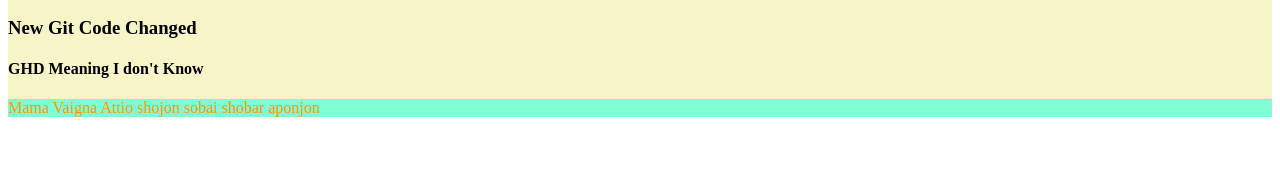
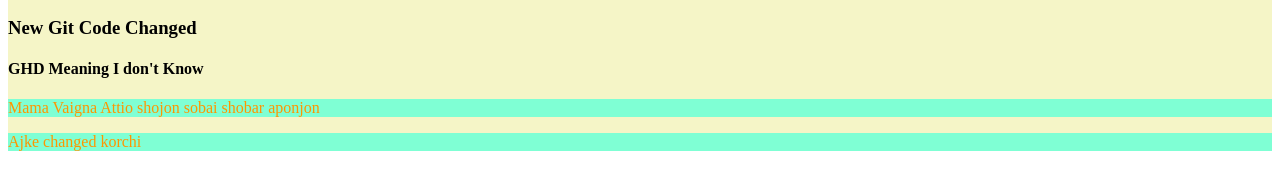
Before and after one commit to khourshedalam/My-second-repo, a plain HTML site: page index.html in a window 1280 px wide. Shown: the part 110-300 px from the top of the page. Drawn offline with Linux system fonts and the light colour scheme.

Commit message:
ajkerkaz

```diff
--- a/index.html
+++ b/index.html
@@ -16,6 +16,7 @@
     <h4>GHD Meaning I don't Know</h4>
 
     <p>Mama Vaigna Attio shojon sobai shobar aponjon</p>
+    <p>Ajke changed korchi</p>
 </div>
 </body>
 </html>
```
